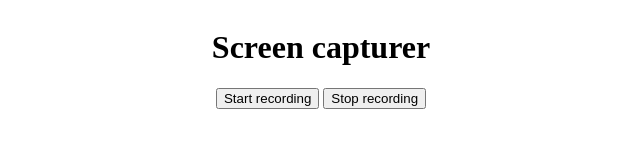
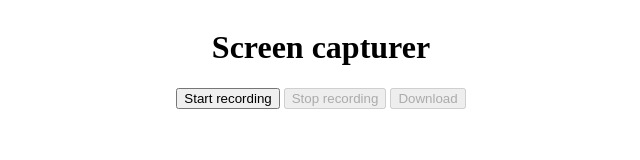
Before and after one commit to nikoleh/screen-capturer, a plain HTML site: page src/index.html in a window 1280 px wide. Shown: the whole page, without its empty margins (319-959 px from the left). Drawn offline with Linux system fonts and the light colour scheme.

Commit message:
Add download button

```diff
--- a/src/index.html
+++ b/src/index.html
@@ -10,7 +10,8 @@
     <h1>Screen capturer</h1>
     <div id="buttons">
       <button id="start" onclick="startRecording()">Start recording</button>
-      <button id="stop" onclick="stopRecording()">Stop recording</button>
+      <button id="stop" onclick="stopRecording()" disabled>Stop recording</button>
+      <button id="download" onclick="download()" disabled>Download</button>
     </div>
     <div id="video-container"></div>
   </div>
```
